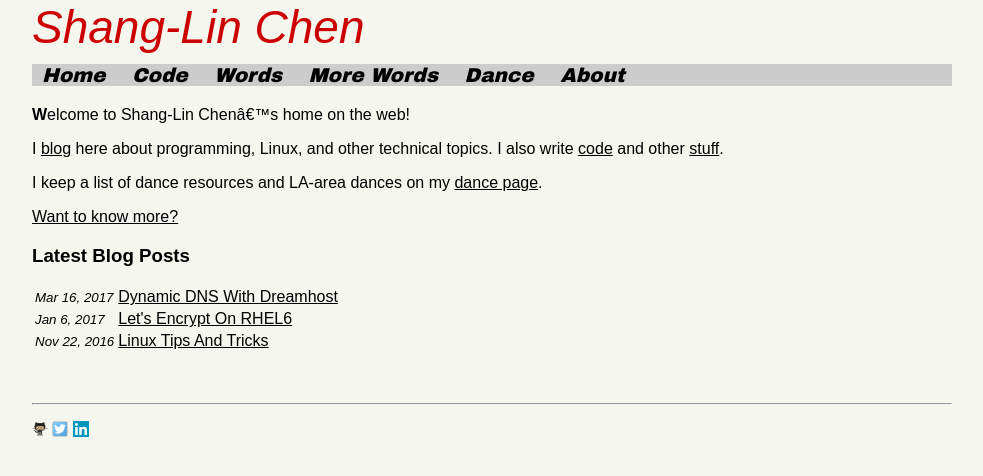
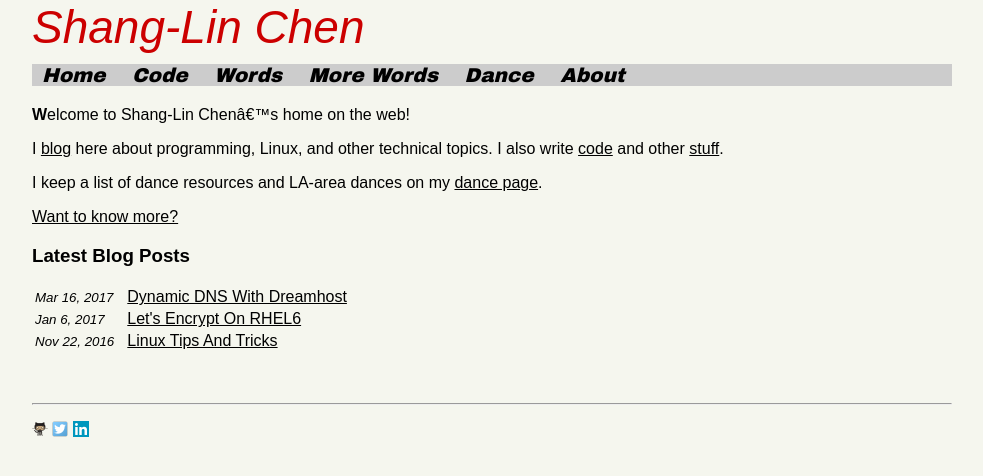
Before and after one commit to shang-lin/shang-lin.github.io, a Jekyll site: the page built from index.md, in a window 1280 px wide. Shown: the top 476 px of the page, without its empty margins (148-1131 px from the left). Built offline with Jekyll 4.4.1, drawn with Linux system fonts in a browser that asks for light colours; some web fonts are replaced.

Commit message:
Added padding to post-meta. Moved colors to variables. Removed commented code.

```diff
--- a/css/main.css
+++ b/css/main.css
@@ -1,4 +1,9 @@
  /* Main stylesheet for http://www.shang-lin.com. */
+
+:root {
+  --logo-color: #cc0000;
+  --bg-color: #cccccc;
+}
 
 body {
 		font-family: sans-serif;
@@ -12,20 +17,11 @@ div#logo {
     font-size: 46px;
     font-weight: 400;
     font-style: italic;
-    color: #cc0000;
+    color: var(--logo-color);
     border: 0;
     margin-bottom: 10px;
 
 }
-
-/*
-div#main {
-		#text-align: left;
-    max-width: 920px;
-    margin: 0 auto;
-    font-family: sans-serif;
-}
-*/
 
 div.content a:link {
 		color: #000000;
@@ -38,14 +34,13 @@ div.content a:visited {
 }
 
 div.content a:hover {
-		//color: #0066cc;
-    color: #cc0000;
+		color: var(--logo-color);
 		text-decoration: underline;
 }
 
 /* Navigation bar */
 ul#navbar {
-		background: #cccccc;
+		background: var(--bg-color);
 		font-family: 'Oregano', Arial Black, sans-serif;
 		font-size: 20px;
     font-weight: 400;
@@ -61,7 +56,7 @@ ul#navbar {
 
 ul#navbar li {
 		padding: 10px;
-		background: #cccccc;
+		background: var(--bg-color);
 		display: inline;
 		text-align:center;
 }
@@ -69,16 +64,15 @@ ul#navbar li {
 ul#navbar li a:link,a:visited {
 		color: #000000;
 		text-decoration: none;
-		//display: block;
 }
 
 ul#navbar li a:hover {
-		color: #cc0000;
+		color: var(--logo-color);
 		text-decoration: underline;
 }
 
 ul#navbar li#location {
-		color: #cc0000;
+		color: var(--logo-color);
 		text-decoration:underline;
 }
 
@@ -95,6 +89,7 @@ ul.linklist li {
 .post-meta {
     font-style: italic;
     font-size: 10pt;
+    padding-right: 10px;
 }
 
 ul.post-list {
@@ -109,7 +104,7 @@ a.post-link {
 
 a.post-link:hover {
     background-color: yellow;
-		color: #cc0000;
+		color: var(--logo-color);
 }
 
 footer {
```
